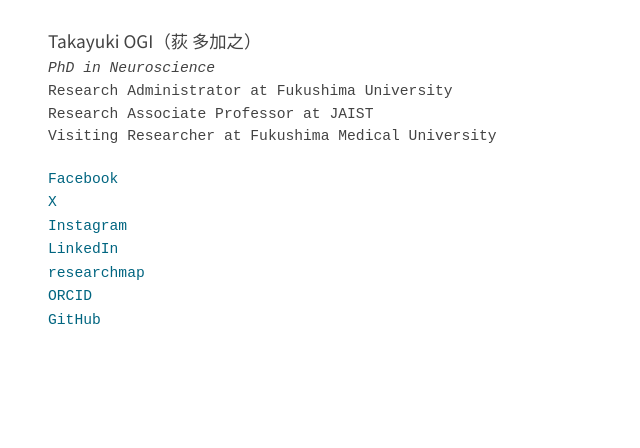
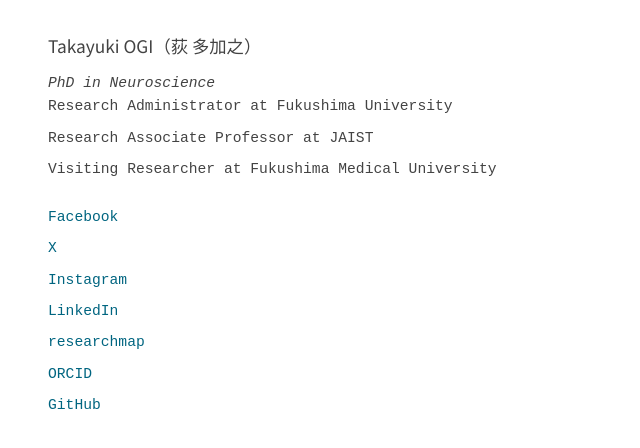
Before and after one commit to takayuki1997/takayuki1997.github.io, a Jekyll site: the page built from index.md, in a window 1280 px wide. Shown: the top 448 px of the page, without its empty margins (0-640 px from the left). Built offline with Jekyll 4.4.1, drawn with Linux system fonts in a browser that asks for light colours.

Commit message:
Refactor affiliations and social links to use Markdown lists
Remove line-height hacks and use consistent list styling with margin-bottom.

Co-Authored-By: Claude Opus 4.6 (1M context) <noreply@anthropic.com>

```diff
--- a/assets/css/style.css
+++ b/assets/css/style.css
@@ -16,10 +16,14 @@ body {
   padding: 32px 48px 60px;
   font-family: 'Courier New', Arial, sans-serif;
   font-size: 11pt;
-  line-height: 1.0;
 }
 
-.site-content p {
+.site-content ul {
+  list-style: none;
+  margin-bottom: 8px;
+}
+
+.site-content ul li {
   margin-bottom: 8px;
 }
 
@@ -44,7 +48,6 @@ body {
 
 .social-links {
   margin-top: 24px;
-  line-height: 1.6;
 }
 
 .social-links a {
--- a/index.md
+++ b/index.md
@@ -7,20 +7,18 @@ title: Takayuki OGI（荻 多加之）
 
 *PhD in Neuroscience*
 
-Research Administrator at [Fukushima University](https://www.fukushima-u.ac.jp/)
-
-Research Associate Professor at [JAIST](https://www.jaist.ac.jp)
-
-Visiting Researcher at [Fukushima Medical University](https://www.fmu.ac.jp/)
+- Research Administrator at [Fukushima University](https://www.fukushima-u.ac.jp/)
+- Research Associate Professor at [JAIST](https://www.jaist.ac.jp)
+- Visiting Researcher at [Fukushima Medical University](https://www.fmu.ac.jp/)
 
 <div class="social-links" markdown="1">
 
-[Facebook](https://www.facebook.com/takayuki1997)
-[X](https://x.com/takayuki1997)
-[Instagram](https://www.instagram.com/takayuki1997/)
-[LinkedIn](https://www.linkedin.com/in/takayuki1997/)
-[researchmap](https://researchmap.jp/T_SATO)
-[ORCID](https://orcid.org/0000-0002-5646-4096)
-[GitHub](https://github.com/takayuki1997)
+- [Facebook](https://www.facebook.com/takayuki1997)
+- [X](https://x.com/takayuki1997)
+- [Instagram](https://www.instagram.com/takayuki1997/)
+- [LinkedIn](https://www.linkedin.com/in/takayuki1997/)
+- [researchmap](https://researchmap.jp/T_SATO)
+- [ORCID](https://orcid.org/0000-0002-5646-4096)
+- [GitHub](https://github.com/takayuki1997)
 
 </div>
```
